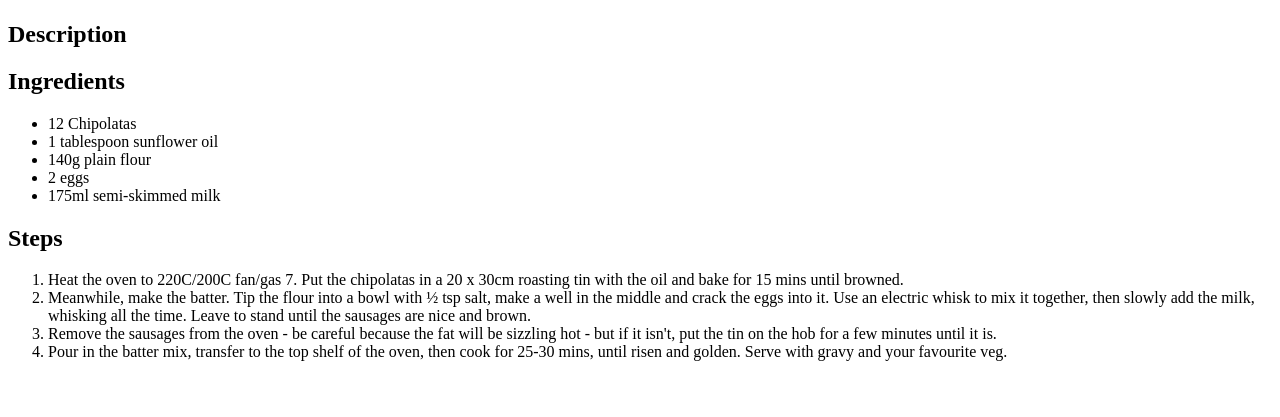
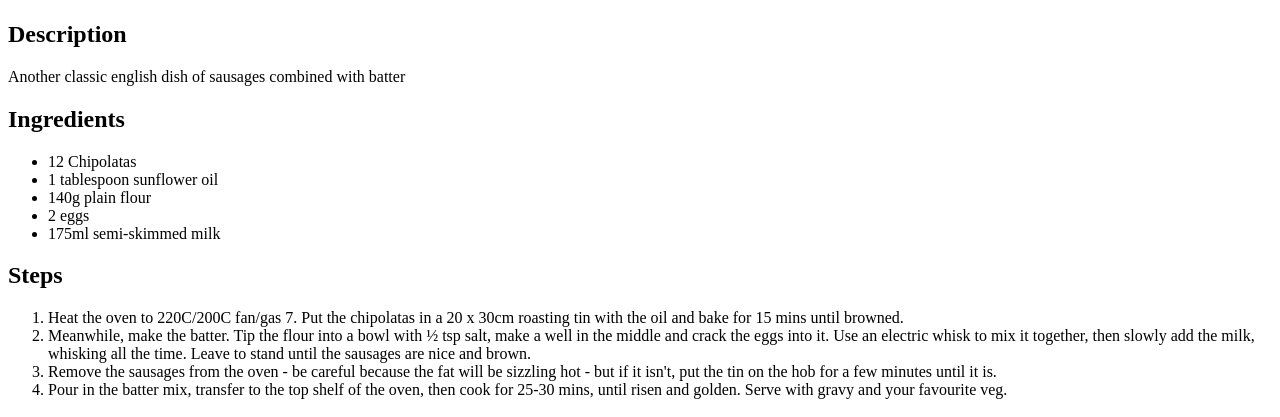
Before and after one commit to Inteonsc/odin-recipes, a plain HTML site: page Recipes/toadinthehole.html in a window 1280 px wide. Shown: the part 383-800 px from the top of the page. Drawn offline with Linux system fonts and the light colour scheme.

Commit message:
Add description to toad in the hole

```diff
--- a/Recipes/toadinthehole.html
+++ b/Recipes/toadinthehole.html
@@ -10,7 +10,7 @@
     <!--from bbc good foods https://www.bbcgoodfood.com/recipes/sams-toad-hole-->
     <img src="https://images.immediate.co.uk/production/volatile/sites/30/2020/08/recipe-image-legacy-id-736458_11-5ff6be2.jpg?quality=90&webp=true&resize=300,272"/>
     <h2>Description</h2>
-    <p></p>
+    <p>Another classic english dish of sausages combined with batter</p>
     <h2>Ingredients</h2>
     <ul>
         <li>12 Chipolatas</li>
```
